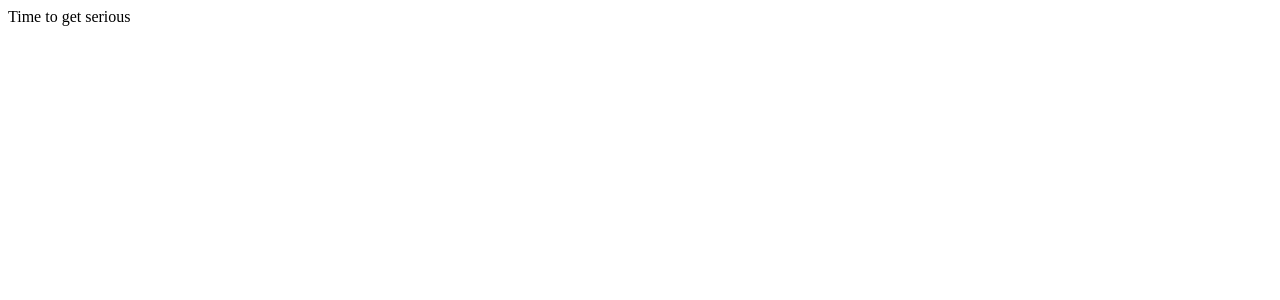
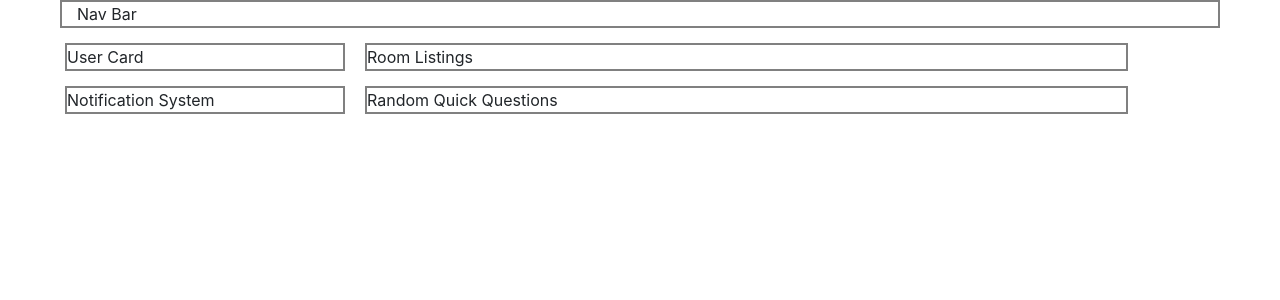
Before and after one commit to romcar/roomiez, a React app: page / in a window 1280 px wide. Shown: the top 300 px of the page. Built offline with nearby package versions, Linux system fonts and the light colour scheme.

Commit message:
Create bare bones outline of where I want the componenets

```diff
--- a/package.json
+++ b/package.json
@@ -23,6 +23,7 @@
 		"react-router-dom": "^4.3.1",
 		"reactstrap": "^6.3.1",
 		"redux": "^4.0.0",
+		"style-loader": "^0.21.0",
 		"webpack": "^4.16.4",
 		"webpack-cli": "^3.1.0",
 		"webpack-dev-server": "^3.1.5"
--- a/src/containers/App/App.css
+++ b/src/containers/App/App.css
@@ -0,0 +1,46 @@
+.outline {
+	border: 2px solid grey;
+}
+
+.container {
+	width: 100%;
+	padding-right: 5px;
+	padding-left: 5px;
+}
+
+/* gives spacing between all columns except first */
+div[class*='col']:not(:first-child) {
+	margin-left: 10px;
+}
+
+/* gives spacing between all rows except first*/
+div[class*='row']:not(:first-child) {
+	margin-top: 15px;
+}
+@media (min-width: 576px) {
+	.container {
+		max-width: 540px;
+	}
+}
+
+@media (min-width: 768px) {
+	.container {
+		max-width: 720px;
+	}
+}
+@media (min-width: 992px) {
+	.container {
+		max-width: 960px;
+	}
+}
+
+@media (min-width: 1200px) {
+	.container {
+		max-width: 1140px;
+	}
+}
+@media (min-width: 1500px) {
+	.container {
+		max-width: 1460px;
+	}
+}
--- a/src/containers/App/App.jsx
+++ b/src/containers/App/App.jsx
@@ -1,5 +1,31 @@
 import React from 'react';
+import { Container, Col, Row } from 'reactstrap';
+import './App.css';
 
-const App = () => <div>Time to get serious</div>;
+const App = () => (
+	<div>
+		<Container>
+			<Row>
+				<Col className="outline">Nav Bar</Col>
+			</Row>
+			<Row>
+				<Col xl={3} md={3} sm={3} xs={false}>
+					{/* Side panel */}
+					<Container>
+						<Row className="outline">User Card</Row>
+						<Row className="outline">Notification System</Row>
+					</Container>
+				</Col>
+				{/* Main panel */}
+				<Col xl={8} md={8} sm={8} xs={false}>
+					<Container>
+						<Row className="outline">Room Listings</Row>
+						<Row className="outline">Random Quick Questions</Row>
+					</Container>
+				</Col>
+			</Row>
+		</Container>
+	</div>
+);
 
 export default App;
--- a/src/index.jsx
+++ b/src/index.jsx
@@ -1,3 +1,4 @@
+import 'bootstrap/dist/css/bootstrap.css';
 import React from 'react';
 import ReactDOM from 'react-dom';
 
--- a/webpack.config.js
+++ b/webpack.config.js
@@ -42,7 +42,7 @@ module.exports = {
 			},
 			{
 				test: /\.css$/,
-				loader: 'css-loader'
+				loader: 'style-loader!css-loader'
 			}
 		]
 	}
```
Also changed, not shown: src/containers/Rooms/Rooms.css (added), src/containers/Rooms/Rooms.jsx (added), 1 other file (tests, documents, lock files or other folders).
